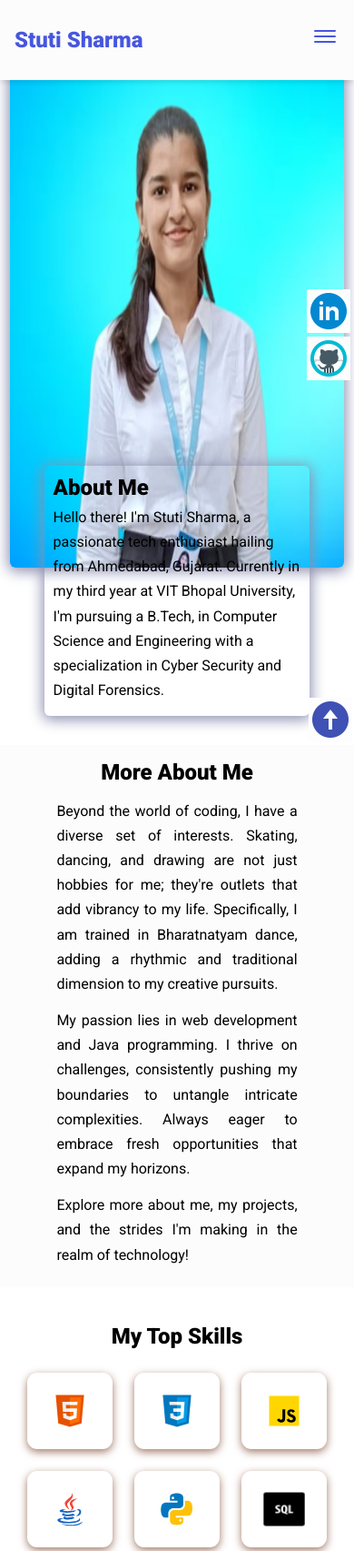
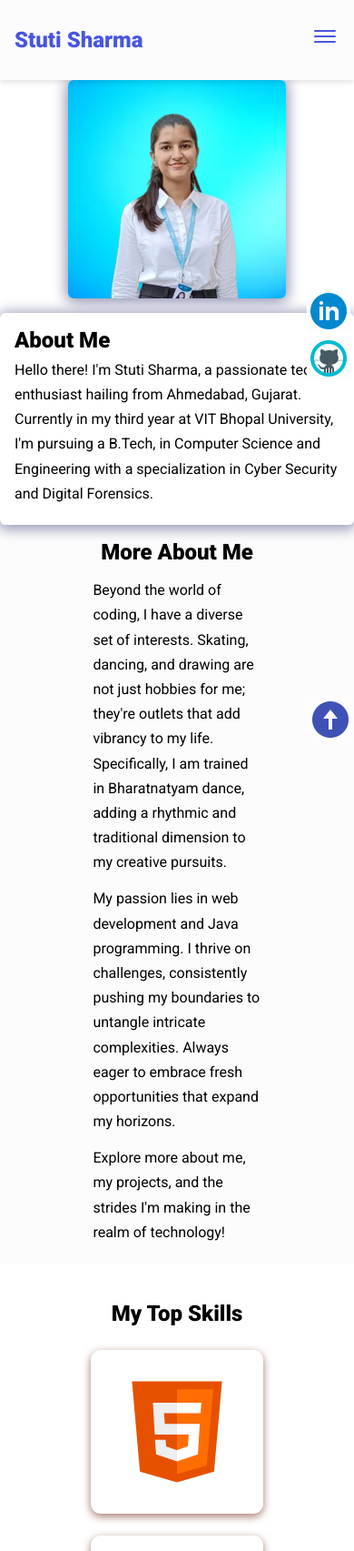
Before and after one commit to stuti1102/Portfolio-website, a plain HTML site: page index.html in a window 390 px wide. Shown: the top 1705 px of the page at 91% size. Drawn offline with nearby package versions, Linux system fonts and the light colour scheme.

Commit message:
Update styles.css

```diff
--- a/assets/css/styles.css
+++ b/assets/css/styles.css
@@ -2,7 +2,7 @@
 
 /* Variables */
 :root {
-  --font-family: "Roboto", sans-serf;
+  --font-family: "Roboto", sans-serif;
   --normal-font: 400;
   --bold-font: 700;
   --bolder-font: 900;
@@ -27,7 +27,6 @@ html {
   margin: 0;
   padding: 0;
   box-sizing: border-box;
-  /* border: 2px solid red; */
 }
 
 ul {
@@ -106,8 +105,8 @@ nav ul li {
 }
 
 .hero img {
-  height: 25.0rem;
-  width: 25.0rem;
+  height: 25rem;
+  width: 25rem;
   border-radius: 6px;
   box-shadow: 0px 2px 15px 2px var(--primary-shadow);
 }
@@ -117,6 +116,11 @@ nav ul li {
   padding: 0.625rem;
   border-radius: 6px;
   box-shadow: 0px 2px 15px 2px var(--primary-shadow);
+  transition: box-shadow var(--transition);
+}
+
+.bio:hover {
+  box-shadow: 0px 2px 25px 2px var(--secondary-shadow);
 }
 
 .bio h1 {
@@ -127,6 +131,7 @@ nav ul li {
   line-height: var(--line-height);
   padding: 0.3rem 0;
 }
+
 /* Hero section ends */
 
 /* More about */
@@ -144,6 +149,7 @@ nav ul li {
   line-height: var(--line-height);
   padding: 0.4rem;
 }
+
 /* More about ends */
 
 /* Skills section */
@@ -166,6 +172,7 @@ nav ul li {
   width: 11.875rem;
   height: 11.25rem;
 }
+
 /* Skills section ends */
 
 /* Projects section */
@@ -176,14 +183,17 @@ nav ul li {
 }
 
 .project-pic {
-  width: 65%;
-  height: 60%;
+  width: 100%;
+  height: auto;
+  border-radius: 6px;
+  box-shadow: 0px 2px 10px 2px var(--primary-shadow);
 }
 
 .projects-container {
   display: flex;
   align-items: center;
   justify-content: center;
+  flex-wrap: wrap;
 }
 
 .projects-title {
@@ -273,6 +283,7 @@ nav ul li {
   border: 2px solid var(--primary-color);
   cursor: pointer;
 }
+
 /* Contacts section ends */
 
 /* Social buttons */
@@ -288,6 +299,7 @@ nav ul li {
   width: 3rem;
   height: 3rem;
 }
+
 /* Social button ends */
 
 /* Scroll to top button */
@@ -302,6 +314,7 @@ nav ul li {
   width: 3rem;
   height: 3rem;
 }
+
 /* Scroll to top button ends */
 
 /* Footer section */
@@ -311,6 +324,7 @@ footer {
   text-align: center;
   margin: 2rem 0 0;
 }
+
 /* Footer section ends */
 
 /* General (utilities) */
@@ -360,67 +374,29 @@ footer {
   }
 
   .hero {
-    margin-top: -4rem;
     flex-direction: column;
-    gap: 0;
+    gap: 1rem;
   }
 
   .hero img {
-    height: 37.5rem;
-    width: 30rem;
+    height: 18.75rem;
+    width: 18.75rem;
   }
 
   .bio {
-    margin-top: -7rem;
-    width: 20.5rem;
-  }
-
-  .more-about {
-    margin-top: 2rem;
-    padding: 1rem 3.5rem;
-  }
-
-  .more-about h2 {
-    text-align: center;
-  }
-
-  .more-about p {
-    text-align: justify;
-  }
-
-  .icon {
-    width: 5.875rem;
-    height: 5.25rem;
-  }
-
-  .projects-container {
-    flex-direction: column;
-  }
-
-  .project-container {
-    width: 20.875rem;
-  }
-
-  .contact-form-container {
-    max-width: 23.75rem;
+    width: 18.75rem;
   }
 }
 
-@media screen and (max-width: 420px) {
+@media screen and (max-width: 480px) {
   .hero img {
-    height: 37.5rem;
-    width: 23rem;
+    height: 15rem;
+    width: 15rem;
   }
 
   .bio {
-    width: 18.3rem;
+    width: 100%;
+    padding: 1rem;
   }
 
-  .project-container {
-    width: 17.875rem;
-  }
-
-  .contact-form-container {
-    max-width: 17.75rem;
-  }
 }
```
